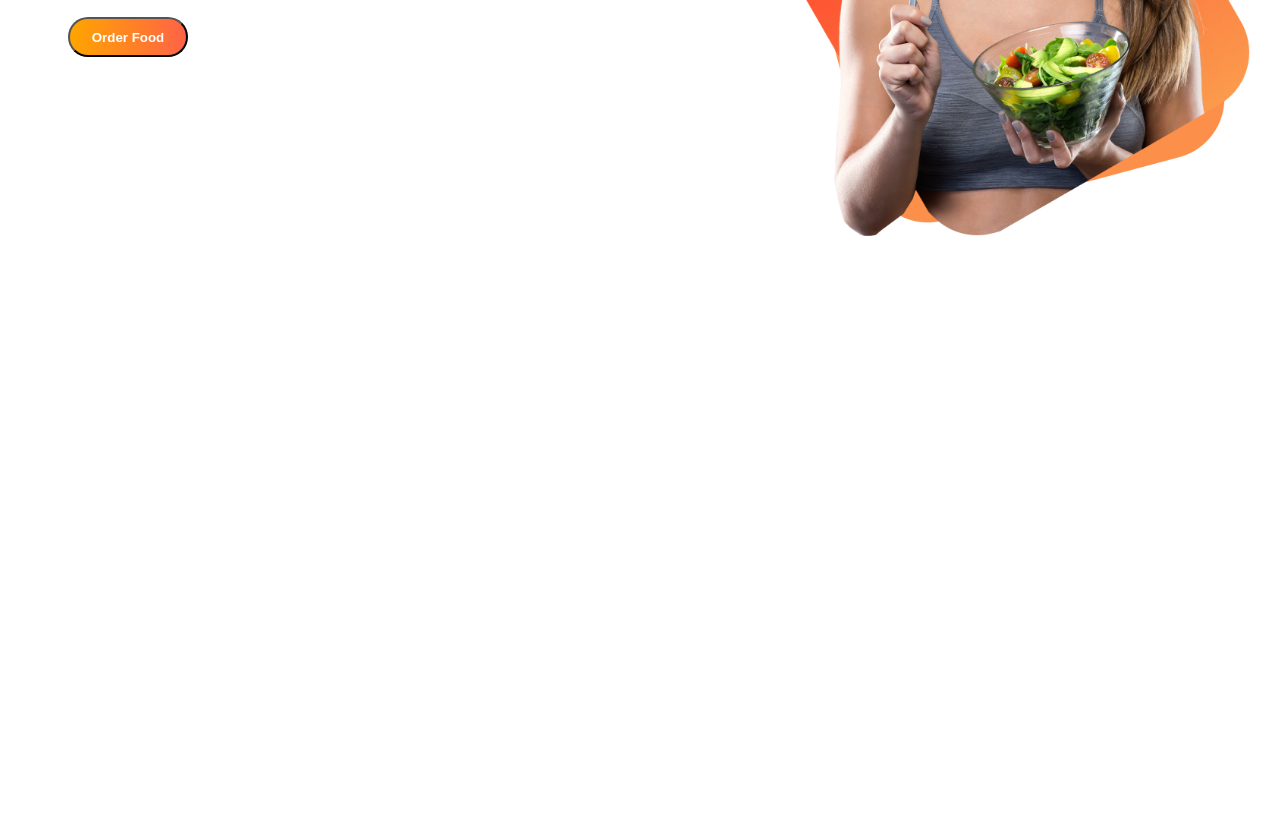
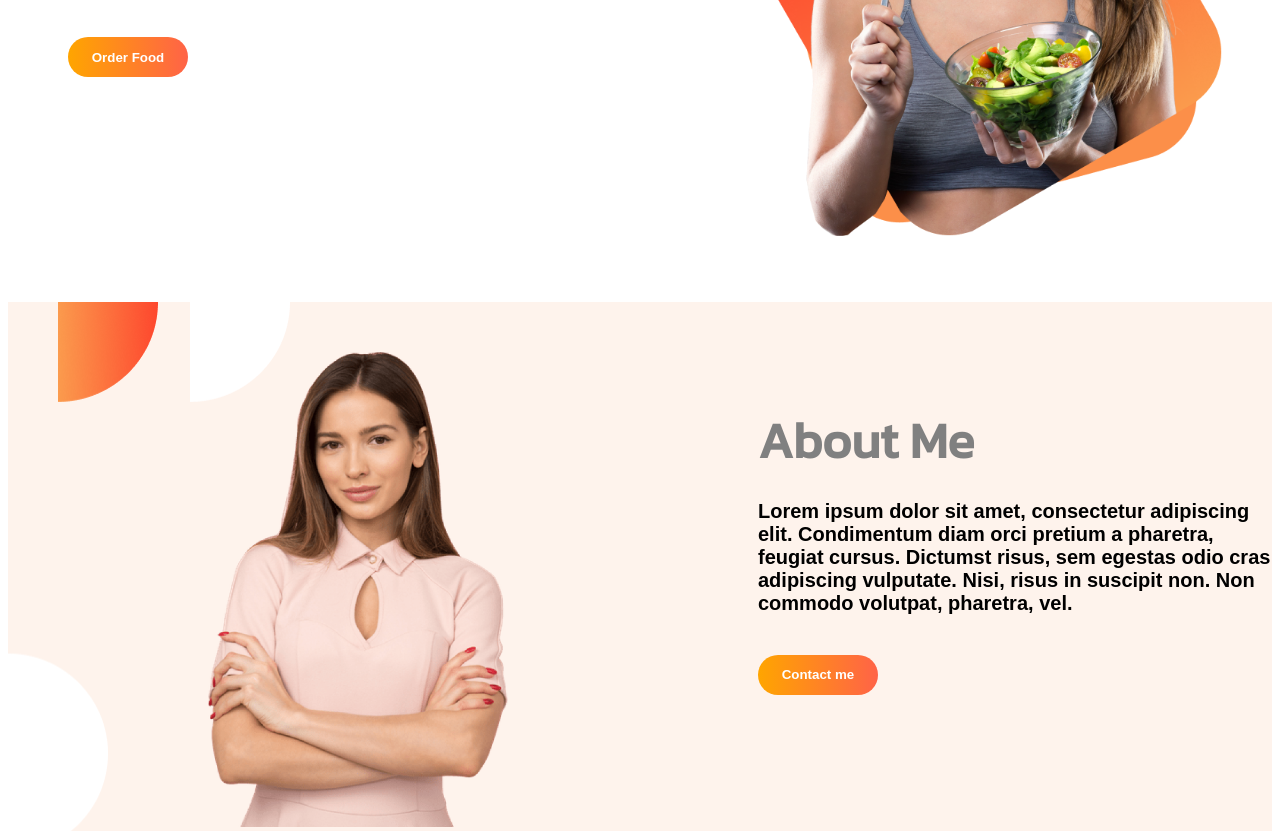
Before and after one commit to SanjidaSanju7/eat-healthy-main, a plain HTML site: page index.html in a window 1280 px wide. Shown: the part 410-1249 px from the top of the page. Before the commit the page ends 800 px from the top, so only its background shows below. Drawn offline with Linux system fonts and the light colour scheme.

Commit message:
section2 added

```diff
--- a/index.html
+++ b/index.html
@@ -23,7 +23,8 @@
             <h1><span>Skip</span> The Diet,</h1>
             <h1>Just Eat Healthy </h1>
             <h1>With Food Network</h1>
-            <p>Imagine you don't need a diet because we sprovide healthy and delicious food for you!
+            <p>Imagine you don't need a diet because we provide<br>
+                healthy and delicious food for you!
             </p>
             <button>Order Food</button>
         </div>
@@ -32,6 +33,24 @@
             <img src="images/female/Group 8425.png" alt="">
         </div>
     </section>
+
+    <section class="about">
+        <div>
+            <img class="women" src="images/female/Person Image.png" alt="">
+        </div>
+        <div class="details">
+            <h1>About Me</h1>
+            <p class="lorem">Lorem ipsum dolor sit amet, consectetur adipiscing<br>
+                elit. Condimentum diam orci pretium a pharetra,<br>
+                feugiat cursus. Dictumst risus, sem egestas odio cras<br>
+                adipiscing vulputate. Nisi, risus in suscipit non. Non<br>
+                commodo volutpat, pharetra, vel.</p>
+            <button>Contact me</button>
+        </div>
+
+
+
+    </section>
 </body>
 
 </html>
--- a/style.css
+++ b/style.css
@@ -32,6 +32,9 @@ button {
     width: 120px;
     font-family: 'Alegreya Sans', sans-serif;
     font-weight: bold;
+    margin-top: 20px;
+    border: none;
+    cursor: ne-resize;
 
 }
 
@@ -44,5 +47,30 @@ button {
 img {
     width: 500px;
     height: auto;
+    margin-left: 200px
+}
+
+.about {
+    background-image: url(images/shapes/7.png);
+    display: flex;
+    margin-top: 40px;
+}
+
+.women {
+    width: 300px;
+    height: auto;
+    margin-left: 200px;
+    margin-top: 50px;
 
 }
+
+.details {
+    text-align: justify;
+    margin-top: 60px;
+    margin-left: 250px;
+
+}
+
+.lorem {
+    color: black;
+}
```
